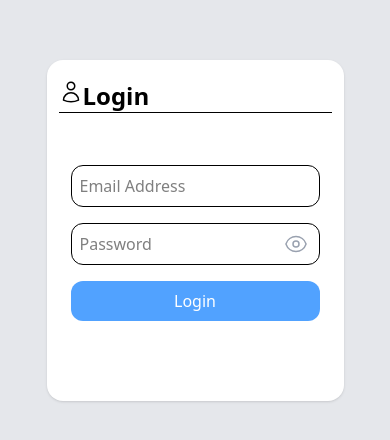
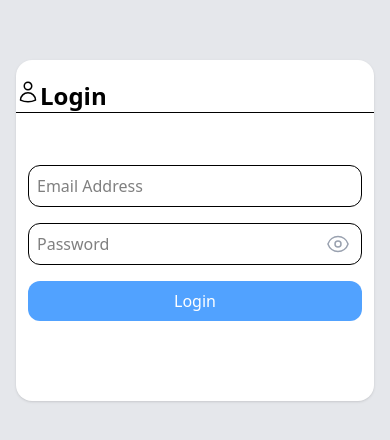
Before and after one commit to sethzaunbrecher-source/state-prep, a React (Vite) app: page /state-prep/login in a window 390 px wide. Shown: the part 208-648 px from the top of the page. Built offline with nearby package versions, Linux system fonts and the light colour scheme; no server answers.

Commit message:
fixed login width

```diff
--- a/src/components/Login.tsx
+++ b/src/components/Login.tsx
@@ -72,7 +72,7 @@ const LoginCard = () => {
     return (
         <div className="bg-gray-200 p-4">
             <div className="flex justify-center items-center h-screen">
-                <main className="shadow min-w-1/4 rounded-2xl items-center justify-center px-3 pt-5 md:pt-16 pb-16 bg-white ">
+                <main className="shadow min-w-1/4 w-full lg:w-1/4 rounded-2xl items-center justify-center lg:px-3 pt-5 md:pt-16 pb-16 bg-white ">
                     <h2 className="flex font-bold text-2xl">{userIcon} Login </h2>
                     <hr />
                     {errorMessage && <div className='w-full p-3 rounded-xl bg-red-200 mt-3 text-red-700 text-sm'>{errorMessage}</div>}
```
